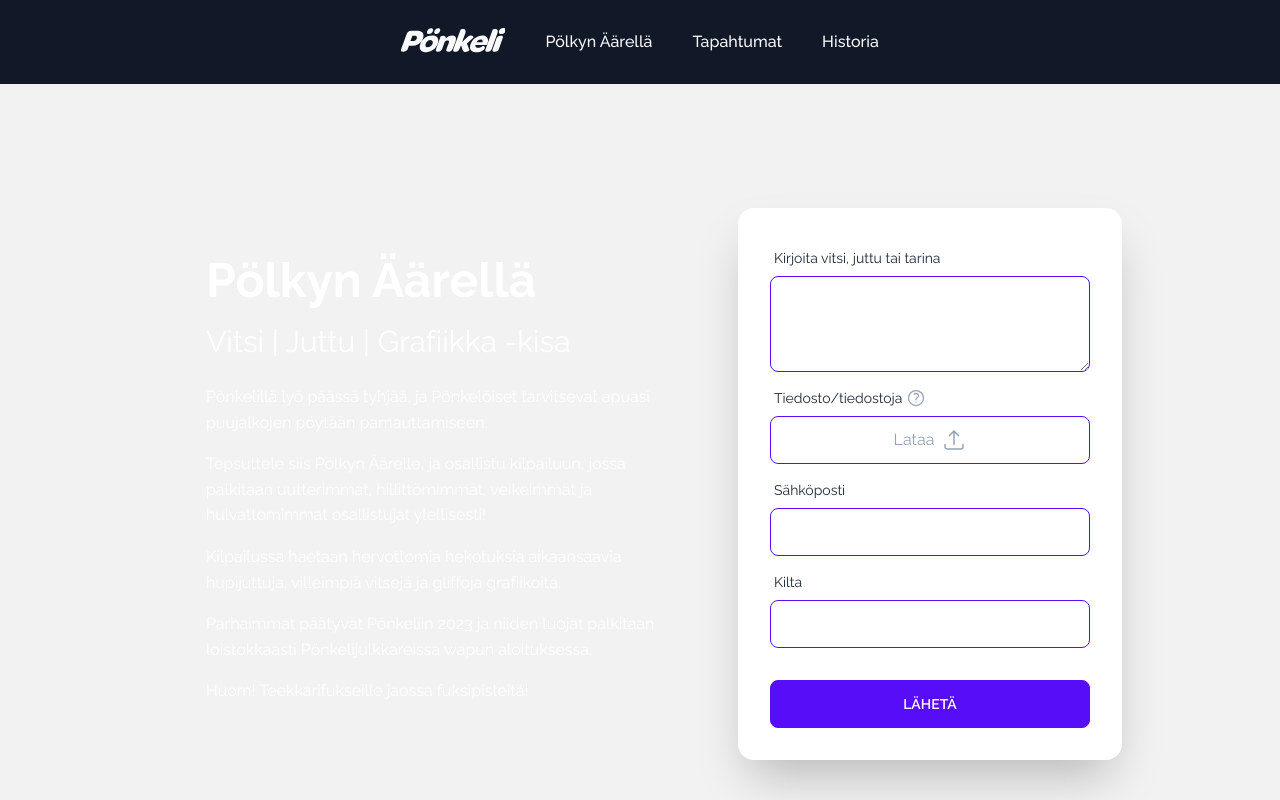
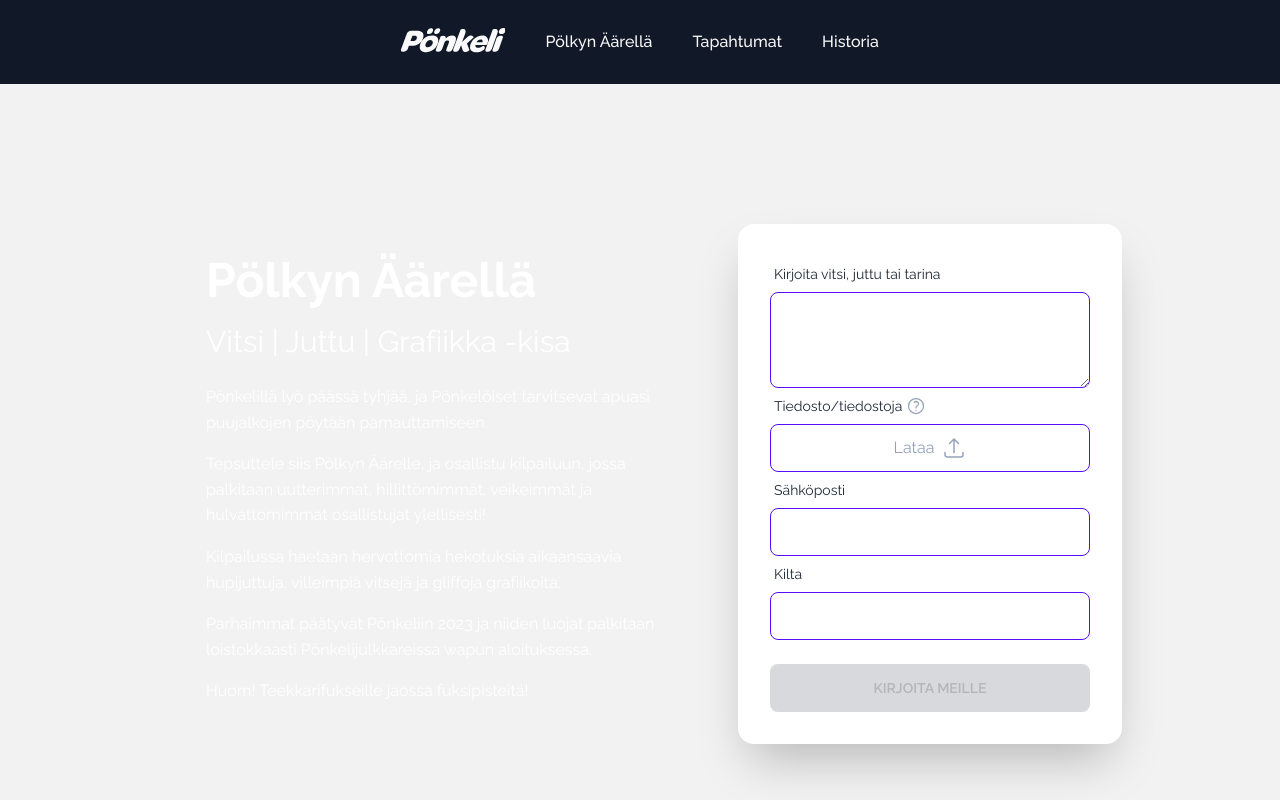
Before and after one commit to kolmeseiska/next-wappulehti, a Next.js app: page /kisa in a window 1280 px wide. Shown: the top 800 px of the page. Built offline with nearby package versions, Linux system fonts and the light colour scheme.

Commit message:
Validate and handle form with react-hook-form

```diff
--- a/components/FileInput.tsx
+++ b/components/FileInput.tsx
@@ -1,4 +1,6 @@
-import React from 'react'
+
+import { useEffect } from 'react'
+import { FieldValues, UseFormSetValue } from 'react-hook-form'
 
 import { supportedFileTypes } from '../src/participation'
 import useFileDrop from '../src/useFileDrop'
@@ -7,7 +9,11 @@ import SupportedFileTypeHint from './SupportedFileTypeHint'
 
 const acceptableMimes = supportedFileTypes.join(',')
 
-const FileInput = () => {
+type Props = {
+  setValue: UseFormSetValue<FieldValues>
+}
+
+const FileInput = ({ setValue }: Props) => {
   const {
     data,
     fileDropProps,
@@ -15,6 +21,10 @@ const FileInput = () => {
     handleRemoveFile,
     handleSelectFile
   } = useFileDrop()
+
+  useEffect(() => {
+    setValue('files', data.files)
+  }, [setValue, data.files])
 
   return (
     <div className='form-control'>
@@ -39,6 +49,7 @@ const FileInput = () => {
             accept={acceptableMimes}
             multiple
             onChange={handleSelectFile}
+            tabIndex={-1}
             style={{
               border: 0,
               clip: 'rect(0, 0, 0, 0)',
@@ -52,7 +63,7 @@ const FileInput = () => {
           />
           <span
             role='button'
-            className={`input input-primary flex text-slate-400 hover:text-slate-200 items-center justify-center gap-2 ${data.inDropZone ? 'border-dashed bg-primary-focus' : ''}`}
+            className={`input input-primary flex text-slate-400 hover:text-slate-200 items-center justify-center gap-2 ${data.inDropZone ? 'border-dashed bg-primary-' : ''}`}
             tabIndex={0}
           >
             Lataa
--- a/components/Form.tsx
+++ b/components/Form.tsx
@@ -1,40 +1,83 @@
 import React from 'react'
+import { useForm } from 'react-hook-form'
+import { yupResolver } from '@hookform/resolvers/yup'
 
+import { participationSchema } from '../src/participation'
 import FileInput from './FileInput'
+import LoadingIcon from './LoadingIcon'
 
+const defaultValues = {
+  joke: '',
+  files: [],
+  email: '',
+  guild: ''
+}
 const Form = () => {
+
+  const { register, handleSubmit, formState, setValue, reset } = useForm({
+    resolver: yupResolver(participationSchema),
+    defaultValues
+  })
+
+  const onSubmit = (things:unknown) => {
+    console.log(things)
+    reset(defaultValues)
+  }
+
+  const { isSubmitting, isDirty, errors } = formState
+  console.log(errors)
+
+  const isBusy = isSubmitting || !isDirty
   return (
-    <>
+    <form onSubmit={handleSubmit(onSubmit)}>
       <div className='form-control'>
         <label htmlFor='joke' className='label'>
           <span className='label-text'>Kirjoita vitsi, juttu tai tarina</span>
         </label>
-        <textarea id='joke' className='textarea textarea-bordered h-24 textarea-primary'></textarea>
+        <textarea
+          id='joke'
+          {...register('joke')}
+          className='textarea textarea-bordered h-24 textarea-primary'
+        ></textarea>
       </div>
-      <FileInput />
+      <FileInput setValue={setValue} />
       <div className='form-control'>
         <label htmlFor='email' className='label'>
           <span className='label-text'>Sähköposti</span>
         </label>
-        <input id='email' type='text' className='input input-bordered input-primary' />
+        <input
+          id='email'
+          {...register('email')}
+          type='text'
+          className='input input-bordered input-primary'
+        />
       </div>
       <div className='form-control'>
         <label htmlFor='guild' className='label'>
           <span className='label-text'>Kilta</span>
         </label>
-        <select name='guild' className='select select-primary w-full max-w-xs'>
-          <option hidden value=''>Valitse</option>
-          <option value='Adamas'>Adamas</option>
-          <option value='Digit'>Digit</option>
-          <option value='Machina'>Machina</option>
-          <option value='Nucleus'>Nucleus</option>
-          <option value='Muu'>Muu</option>
-        </select>
+        <input
+          id='guild'
+          {...register('guild')}
+          type='text'
+          className='input input-bordered input-primary'
+        />
       </div>
       <div className='form-control mt-6'>
-        <button className='btn btn-primary'>Lähetä</button>
+        <button
+          type='submit'
+          className={`btn btn-primary relative ${isBusy ? 'btn-disabled' : ''} `}
+          disabled={isSubmitting || !isDirty}
+        >
+          {isSubmitting
+            ? <LoadingIcon />
+            : null}
+          {isDirty
+            ?'Lähetä'
+            :'Kirjoita meille'}
+        </button>
       </div>
-    </>
+    </form>
   )
 }
 
--- /dev/null
+++ b/components/LoadingIcon.tsx
@@ -0,0 +1,20 @@
+import React from 'react'
+
+const LoadingIcon = () => {
+  return (
+    <span className='motion-safe:animate-pulse absolute left-24'>
+      <svg
+        xmlns='http://www.w3.org/2000/svg'
+        fill='none'
+        viewBox='0 0 24 24'
+        strokeWidth={1.5}
+        stroke='currentColor'
+        className='w-4 h-4'
+      >
+        <path strokeLinecap='round' strokeLinejoin='round' d='M3.75 13.5l10.5-11.25L12 10.5h8.25L9.75 21.75 12 13.5H3.75z' />
+      </svg>
+    </span>
+  )
+}
+
+export default LoadingIcon
--- a/package.json
+++ b/package.json
@@ -9,6 +9,7 @@
     "lint": "next lint"
   },
   "dependencies": {
+    "@hookform/resolvers": "^2.9.10",
     "@next/font": "13.1.1",
     "@types/node": "18.11.18",
     "@types/react": "18.0.26",
@@ -16,6 +17,7 @@
     "daisyui": "^2.47.0",
     "eslint": "8.30.0",
     "eslint-config-next": "13.1.1",
+    "multer": "^1.4.5-lts.1",
     "next": "13.1.1",
     "react": "18.2.0",
     "react-dom": "18.2.0",
@@ -25,6 +27,7 @@
     "yup": "^0.32.11"
   },
   "devDependencies": {
+    "@types/multer": "^1.4.7",
     "@typescript-eslint/eslint-plugin": "^5.48.2",
     "@typescript-eslint/parser": "^5.48.2",
     "autoprefixer": "^10.4.13",
--- a/pages/index.tsx
+++ b/pages/index.tsx
@@ -12,7 +12,7 @@ export default function Page() {
       <svg className='w-full h-full absolute'>
         <defs>
           <linearGradient id='logo-gradient' x1='50%' y1='0%' x2='50%' y2='100%'>
-            <stop offset='0%' stop-color='#B2A4FF'>
+            <stop offset='0%' stopColor='#B2A4FF'>
               <animate
                 attributeName='stop-color'
                 values='#B2A4FF;#FFB4B4;#B2A4FF;#f2b880;#FFDEB4;#DBF9F4;#B2A4FF'
@@ -20,7 +20,7 @@ export default function Page() {
                 repeatCount='indefinite'
               ></animate>
             </stop>
-            <stop offset='100%' stop-color='#A85751'>
+            <stop offset='100%' stopColor='#A85751'>
               <animate
                 attributeName='stop-color'
                 values='#A85751;#A85751;#B2A4FF;#DBF9F4;#f2b880;#FFB4B4;#FFDEB4;#A85751'
--- a/src/participation.tsx
+++ b/src/participation.tsx
@@ -16,28 +16,33 @@ export const supportedFileTypes = [
   'video/mp4',
 ]
 
-export const schema = yup.object().shape({
+export const participationSchema = yup.object().shape({
   joke: yup.string().label('Kontsa')
     .when('files', {
-      is: (files: []) => files.length,
+      is: (files: []) => files?.length,
       then: schema => schema,
       otherwise: schema => schema.required('Vitsi tai tiedosto vaaditaan')
-    }),
+    })
+    .max(2000)
+    .nullable(),
   files: yup.array(yup.mixed()
     .test('fileSize', 'Liite on liian iso', (value: File[]) => {
-      console.log('filesize', value?.reduce((acc, file) => acc + file.size, 0))
-      return value?.reduce((acc, file) => acc + file.size, 0) <= MAX_FILE_SIZE
+      const files = Array.isArray(value) ? value : [value]
+      return files.reduce((acc, file) => acc + file.size, 0) <= MAX_FILE_SIZE
     })
     .test('type', 'Virheellinen tiedostotyyppi', (value:File[]) => {
-      return value?.every(file => supportedFileTypes.includes(file.type))
+      const files = Array.isArray(value) ? value : [value]
+      return files.every(file => supportedFileTypes.includes(file.type))
     }))
     .when('joke', {
-      is: true,
+      is: (joke: string) => joke.length,
       then: schema => schema,
       otherwise: schema => schema.required('Tiedosto tai vitsi vaaditaan').min(1, 'Vähintään 1 tiedosto vaaditaan')
-    }).label('Liitteet'),
+    })
+    .label('Liitteet')
+    .nullable(),
   email: yup.string().label('Sähköposti').nullable(),
   guild: yup.string().label('Kilta').nullable(),
 }, [['joke', 'files']])
 
-export type Participation = yup.InferType<typeof schema>
+export type Participation = yup.InferType<typeof participationSchema>
```
Also changed, not shown: .eslintrc.json, 1 other file (tests, documents, lock files or other folders).
